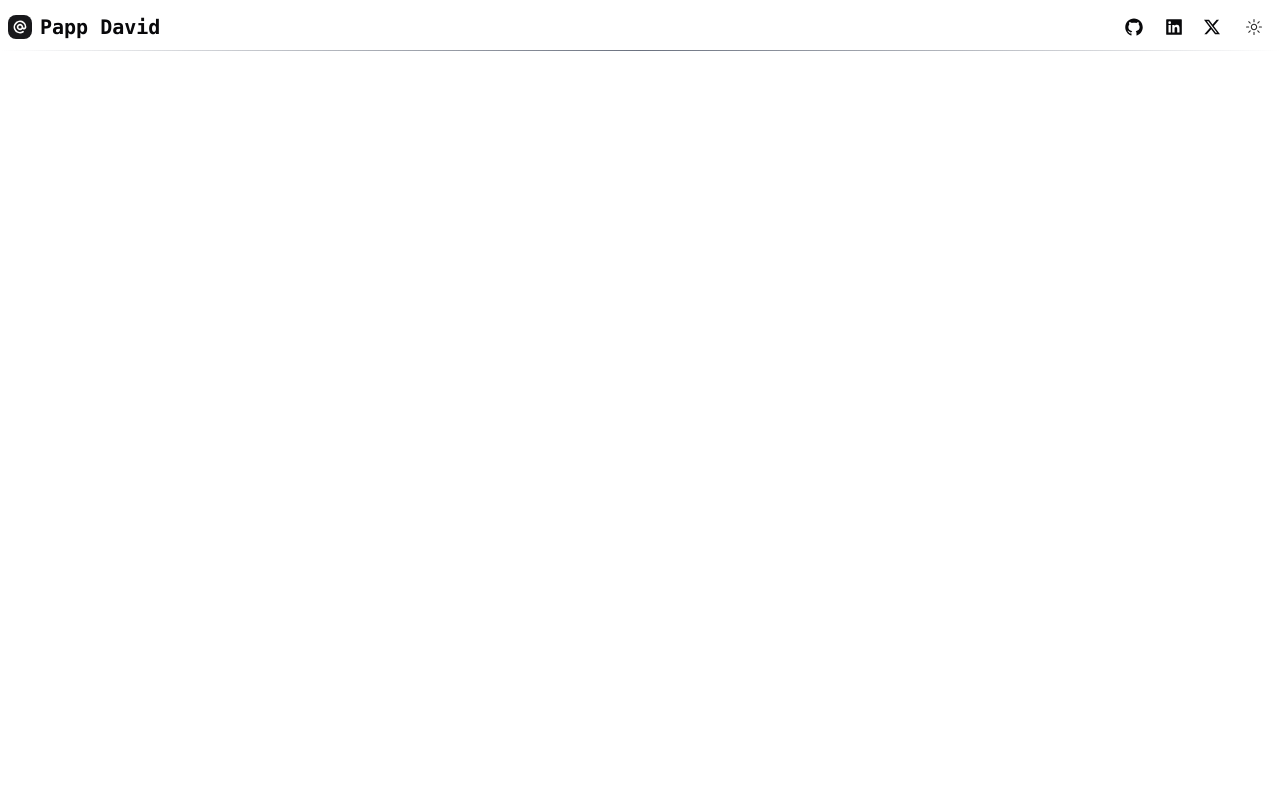
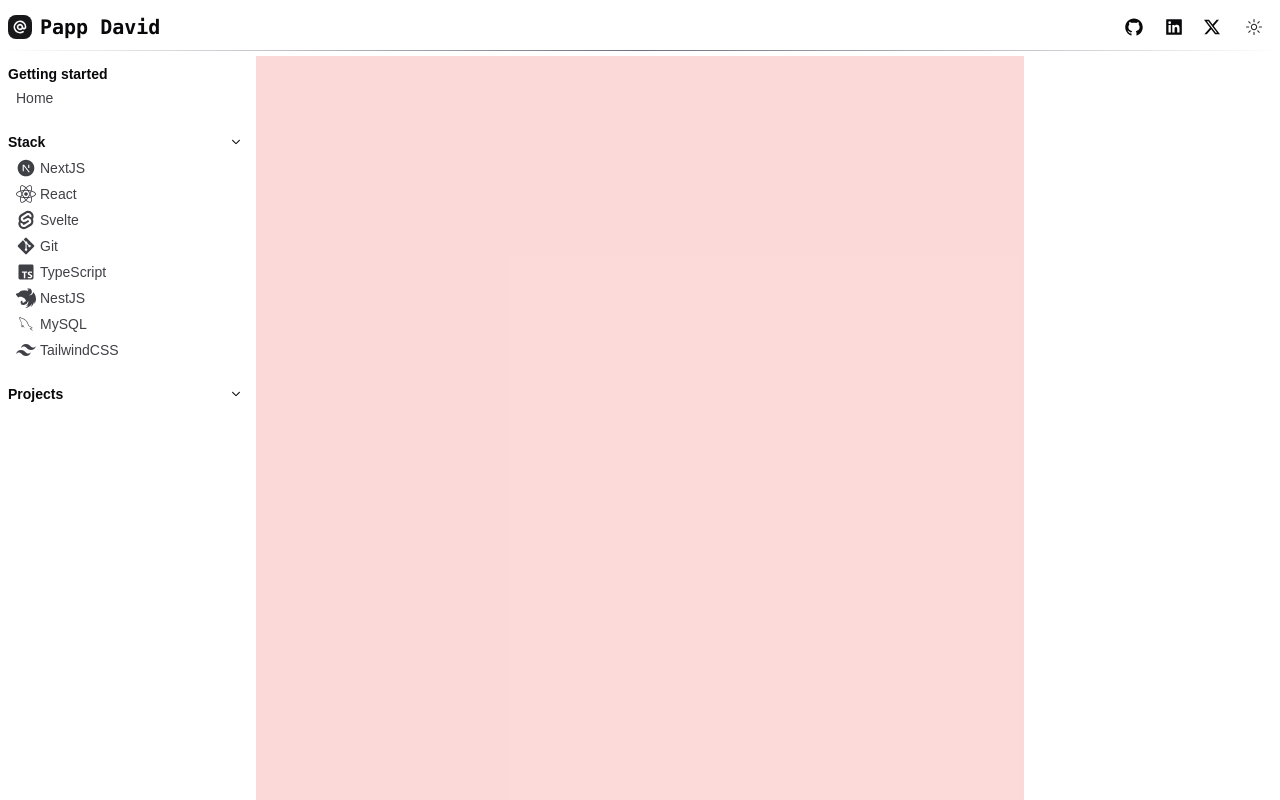
Before and after one commit to impappdavid/portfolio, a Next.js app: page / in a window 1280 px wide. Shown: the top 800 px of the page. Built offline with nearby package versions, Linux system fonts and the light colour scheme.

Commit message:
Fix layout and add sidebar information

```diff
--- a/package.json
+++ b/package.json
@@ -9,6 +9,7 @@
     "lint": "next lint"
   },
   "dependencies": {
+    "@radix-ui/react-collapsible": "^1.1.1",
     "@radix-ui/react-icons": "^1.3.0",
     "@radix-ui/react-slot": "^1.1.0",
     "class-variance-authority": "^0.7.0",
--- a/src/app/page.tsx
+++ b/src/app/page.tsx
@@ -1,20 +1,124 @@
 import Image from "next/image";
+import {
+  Collapsible,
+  CollapsibleContent,
+  CollapsibleTrigger,
+} from "@/components/ui/collapsible"
+import { RiNextjsFill } from "react-icons/ri";
+import { FaReact } from "react-icons/fa";
+import { RiSvelteFill } from "react-icons/ri";
+import { BiLogoGit } from "react-icons/bi";
+import { BiLogoTypescript } from "react-icons/bi";
+import { SiNestjs } from "react-icons/si";
+import { RiTailwindCssFill } from "react-icons/ri";
+import { DiMysql } from "react-icons/di";
+import { IoMdFolder } from "react-icons/io";
+import { IoIosArrowDown } from "react-icons/io";
+
+
+
 
 export default function Home() {
   return (
-    <div className="flex justify-center mt-14">
+    <div className=" flex justify-center mt-14">
 
       <div className=" w-full max-w-7xl flex">
-          <div className=" w-full max-w-xs h-fit flex ">
+        <div className=" w-full max-w-[250px] h-fit sticky top-14  flex flex-col gap-6 pt-2 ">
+          <ul className="px-2 flex flex-col gap-1">
+            <li className="font-semibold text-sm">Getting started</li>
+            <li className="px-2 text-sm text-zinc-700 dark:text-zinc-400"><a href="" className="hover:text-zinc-900 dark:hover:text-zinc-200">Home</a></li>
+          </ul>
+          <Collapsible defaultOpen={true}>
+            <ul className="px-2 flex flex-col gap-1.5">
 
-          </div>
-          <div className=" w-full max-w-2xl min-h-screen flex">
+              <CollapsibleTrigger className="flex justify-between items-center">
+                <li className="font-semibold text-sm">Stack</li>
+                <IoIosArrowDown className="w-3 h-3" />
+              </CollapsibleTrigger>
+              <CollapsibleContent>
+                <li className="px-2 text-sm text-zinc-700 dark:text-zinc-400 hover:text-zinc-900 dark:hover:text-zinc-200 flex gap-1 items-center hover:cursor-pointer">
 
-          </div>
+                    <RiNextjsFill className="w-5 h-5" />
+                    NextJS
+                </li>
+              </CollapsibleContent>
 
-          <div className=" w-full max-w-xs h-fit flex">
+              <CollapsibleContent>
+                <li className="px-2 text-sm text-zinc-700 dark:text-zinc-400 hover:text-sky-600 dark:hover:text-sky-400 flex gap-1 items-center hover:cursor-pointer">
 
-          </div>
+                    <FaReact className="w-5 h-5" />
+                    React
+                </li>
+              </CollapsibleContent>
+
+              <CollapsibleContent>
+                <li className="px-2 text-sm text-zinc-700  dark:text-zinc-400 hover:text-orange-600 dark:hover:text-orange-400 flex gap-1 items-center hover:cursor-pointer">
+                    <RiSvelteFill className="w-5 h-5" />
+                    Svelte
+                </li>
+              </CollapsibleContent>
+
+              <CollapsibleContent>
+                <li className="px-2 text-sm text-zinc-700 dark:text-zinc-400 hover:text-orange-500 dark:hover:text-orange-500 flex gap-1 items-center hover:cursor-pointer">
+                    <BiLogoGit className="w-5 h-5" />
+                    Git
+                </li>
+              </CollapsibleContent>
+
+              <CollapsibleContent>
+                <li className="px-2 text-sm text-zinc-700 dark:text-zinc-400 hover:text-blue-600 dark:hover:text-blue-400 flex gap-1 items-center hover:cursor-pointer">
+                  <BiLogoTypescript className="w-5 h-5" />
+                    TypeScript
+                </li>
+              </CollapsibleContent>
+              <CollapsibleContent>
+                <li className="px-2 text-sm text-zinc-700 dark:text-zinc-400 hover:text-red-600 dark:hover:text-red-400 flex gap-1 items-center hover:cursor-pointer">
+
+                    <SiNestjs className="w-5 h-5" />
+                    NestJS
+                </li>
+              </CollapsibleContent>
+              <CollapsibleContent>
+                <li className="px-2 text-sm text-zinc-700 dark:text-zinc-400 hover:text-sky-600 dark:hover:text-sky-400 flex gap-1 items-center hover:cursor-pointer">
+
+                    <DiMysql className="w-5 h-5" />
+                    MySQL
+                </li>
+              </CollapsibleContent>
+              <CollapsibleContent>
+                <li className="px-2 text-sm text-zinc-700 dark:text-zinc-400 hover:text-sky-600 dark:hover:text-sky-400 flex gap-1 items-center hover:cursor-pointer">
+
+                    <RiTailwindCssFill className="w-5 h-5" />
+                    TailwindCSS
+                </li>
+              </CollapsibleContent>
+            </ul>
+          </Collapsible>
+
+          <Collapsible >
+            <ul className="px-2 flex flex-col gap-1.5">
+
+            <CollapsibleTrigger className="flex justify-between items-center">
+                <li className="font-semibold text-sm">Projects</li>
+                <IoIosArrowDown className="w-3 h-3" />
+              </CollapsibleTrigger>
+              <CollapsibleContent>
+                <li className="px-2 text-xs text-zinc-700 dark:text-zinc-400 transition-all">
+                  Not yet
+                </li>
+              </CollapsibleContent>
+
+
+            </ul>
+          </Collapsible>
+        </div>
+
+        <div className="w-full max-w-3xl min-h-[2000px] flex bg-red-500/20 mx-auto">
+
+        </div>
+
+        <div className=" w-full max-w-[250px] h-fit sticky top-14  flex flex-col gap-6 pt-2 ">
+        </div>
       </div>
     </div>
   );
--- a/src/components/my-components/navbar.tsx
+++ b/src/components/my-components/navbar.tsx
@@ -11,7 +11,7 @@ import { HiAtSymbol } from "react-icons/hi";
 export default function Navbar() {
     return (
         <div className="w-full fixed top-0 ">
-            <div className="mx-auto w-full max-w-7xl h-[50px] flex items-center justify-between px-2 pt-1 backdrop-blur-lg	 ">
+            <div className="mx-auto w-full max-w-7xl h-[50px] flex items-center justify-between px-2 pt-1 backdrop-blur-lg">
 
                 <div className="text-xl font-semibold flex gap-2 items-center font-mono">
                     <div className="w-6 h-6 bg-zinc-900 dark:bg-white rounded-lg flex items-center justify-center">
--- /dev/null
+++ b/src/components/ui/collapsible.tsx
@@ -0,0 +1,11 @@
+"use client"
+
+import * as CollapsiblePrimitive from "@radix-ui/react-collapsible"
+
+const Collapsible = CollapsiblePrimitive.Root
+
+const CollapsibleTrigger = CollapsiblePrimitive.CollapsibleTrigger
+
+const CollapsibleContent = CollapsiblePrimitive.CollapsibleContent
+
+export { Collapsible, CollapsibleTrigger, CollapsibleContent }
```
Also changed, not shown: 1 other file (tests, documents, lock files or other folders).
